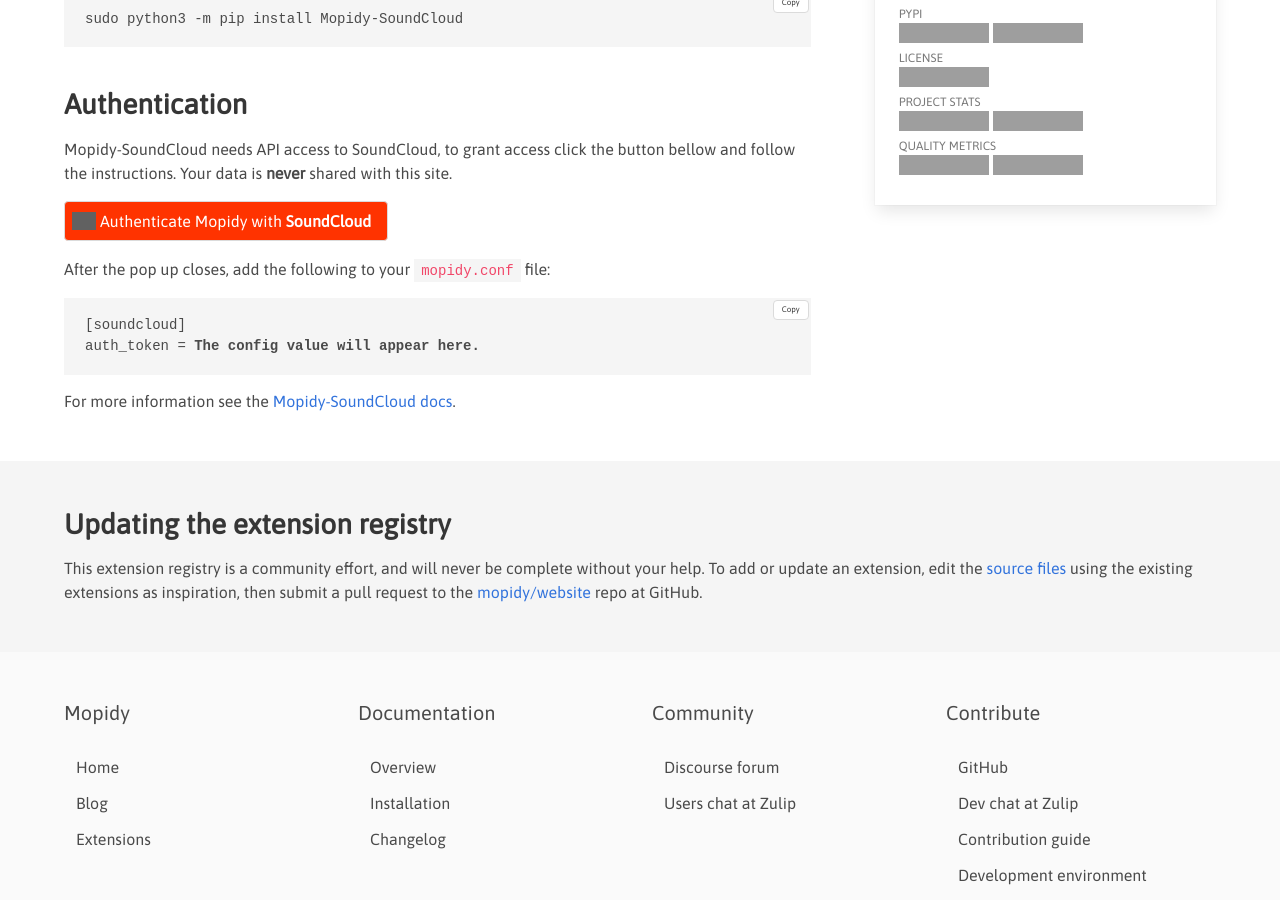
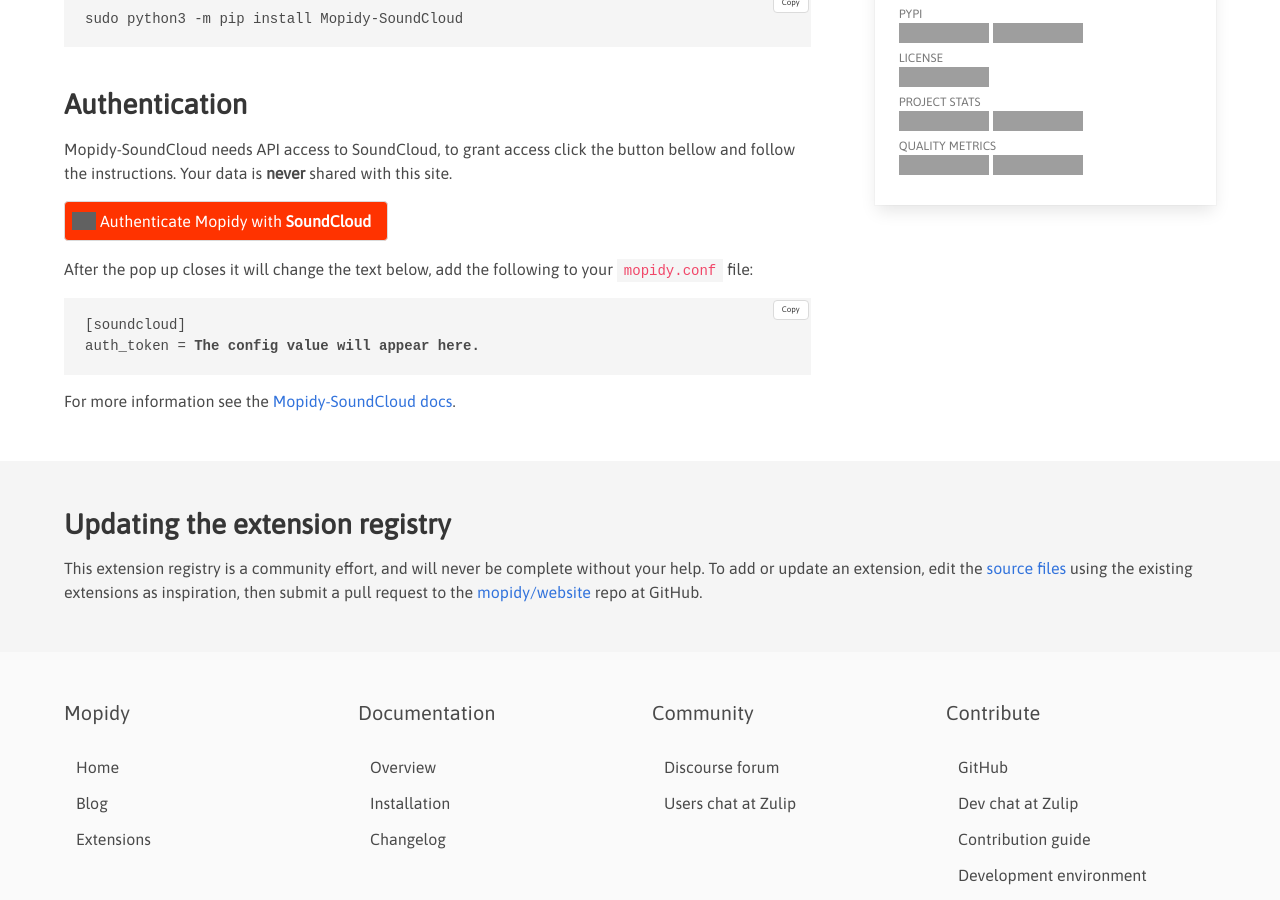
Before and after one commit to mopidy/website, a Jekyll site: the page built from _ext/soundcloud.md, in a window 1280 px wide and 900 px high, scrolled down 531 px, cut to the strip 0-900 px from the top of the window. Built offline with Jekyll 4.4.1, drawn with Linux system fonts in a browser that asks for light colours; grey boxes are pictures that could not be loaded.

Commit message:
More obvious oauth credential instructions

```diff
--- a/_layouts/ext.html
+++ b/_layouts/ext.html
@@ -223,7 +223,7 @@
                 </a>
               </p>
               <p>
-                After the pop up closes, add the following to your <code>mopidy.conf</code> file:
+                After the pop up closes it will change the text below, add the following to your <code>mopidy.conf</code> file:
               </p>
               <p class="auth-error notification is-danger is-hidden"></p>
               {% for config in ext.oauth.config %}
```
